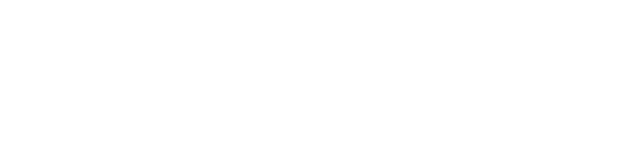
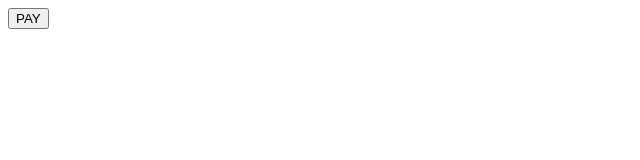
Before and after one commit to Chocokeksik/Lesson-3, a plain HTML site: page p.html in a window 1280 px wide. Shown: the whole page, without its empty margins (0-640 px from the left). Drawn offline with Linux system fonts and the light colour scheme.

Commit message:
Pay button

```diff
--- a/p.html
+++ b/p.html
@@ -7,6 +7,7 @@
     <title>Document</title>
 </head>
 <body>
-
+    <button>PAY</button>
+    </button>
 </body>
 </html>
```
